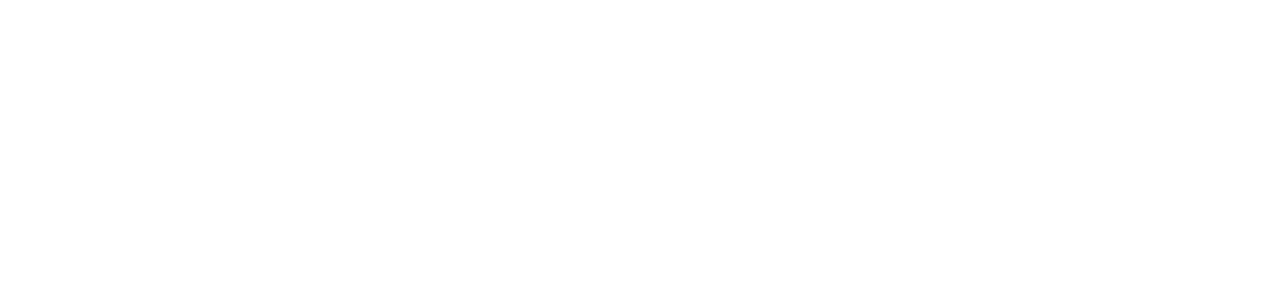
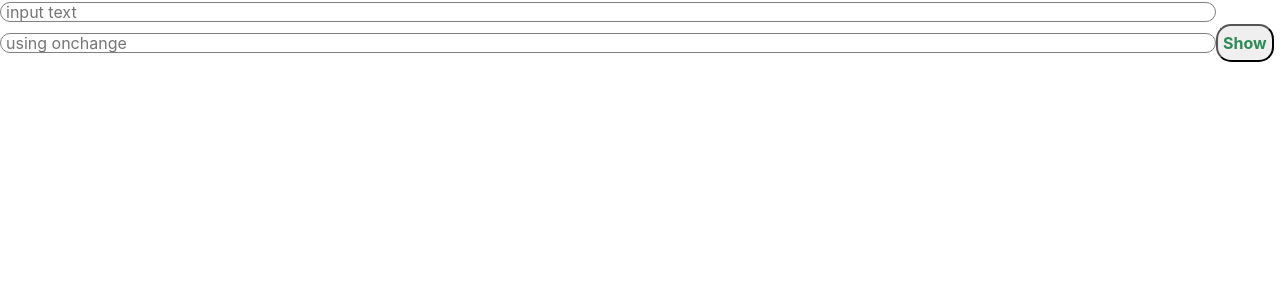
Before and after one commit to vpyasi11/React, a React (Create React App) app in the folder router/: page /useref in a window 1280 px wide. Before the commit this address had no page. Shown: the top 300 px of the page. Built offline with nearby package versions, Linux system fonts and the light colour scheme.

Commit message:
using useRef

```diff
--- a/router/src/App.js
+++ b/router/src/App.js
@@ -9,6 +9,7 @@
 import {useCookies} from 'react-cookie'
 import RCookies from './components/RCookies';
 import ViewProduct from './components/ViewProduct';
+import UseRef from './components/UseRef';
 
 // Install : npm i react-router-dom
   // import routes,route from it
@@ -31,6 +32,7 @@
         <Route path='/profile' element={<Profile/>}/>
         <Route path='/' element={<RCookies/>}/>
         <Route path='/view/:id' element={<ViewProduct/>}/>
+        <Route path='/useref' element={<UseRef/>}/>
       </Routes>
       {/* <button onClick={()={removeCookies('name')}}></button> */}
     </>
--- /dev/null
+++ b/router/src/components/UseRef.js
@@ -0,0 +1,29 @@
+import React, { useRef, useState } from 'react'
+
+// useref prevents re-rendering
+// onchange re-renders component on every change
+
+export default function UseRef() {
+
+    const inputref = useRef(null)
+    const [name, setName] = useState('')
+
+    console.log("this component is rendering");
+
+    function handleClick() {
+        console.log(inputref.current.value, 'from useref')
+        console.log(name, "onchange");
+    }
+
+    function handleChange(e) {
+        setName(e.target.value)
+    }
+
+    return (
+        <div>
+            <input type='text' placeholder='input text' ref={inputref} /><br />
+            <input type='text' placeholder='using onchange' onChange={handleChange} />
+            <button onClick={handleClick}>Show</button>
+        </div>
+    )
+}
--- a/router/src/css/ViewProduct.css
+++ b/router/src/css/ViewProduct.css
@@ -8,3 +8,6 @@
     margin: 20px;
     width: 300px;
 }
+img{
+    width: 400px;
+}
```
